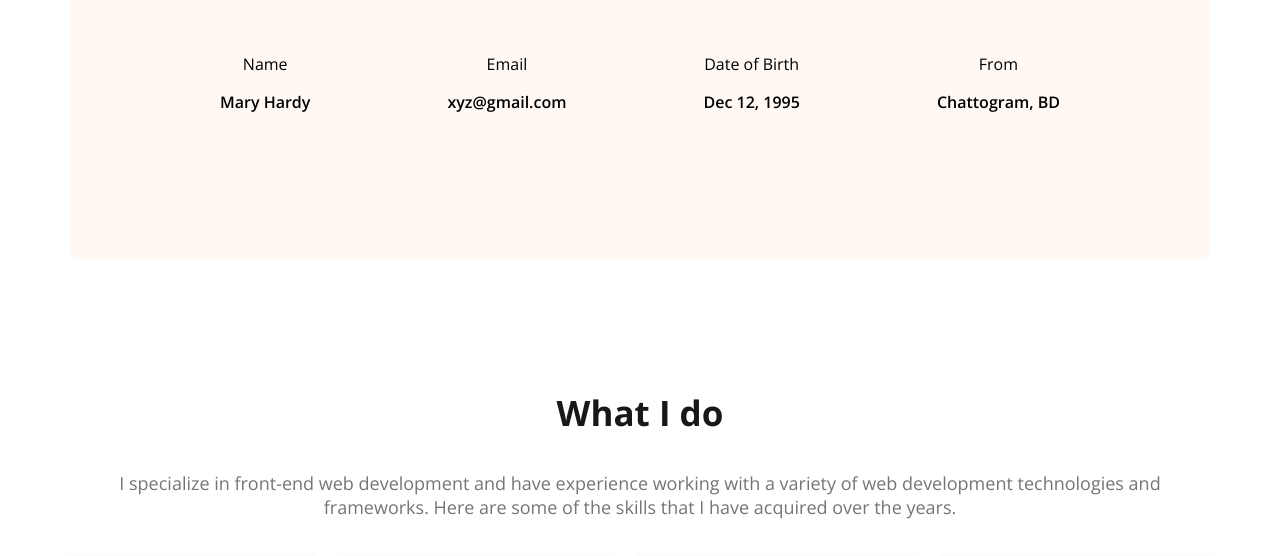
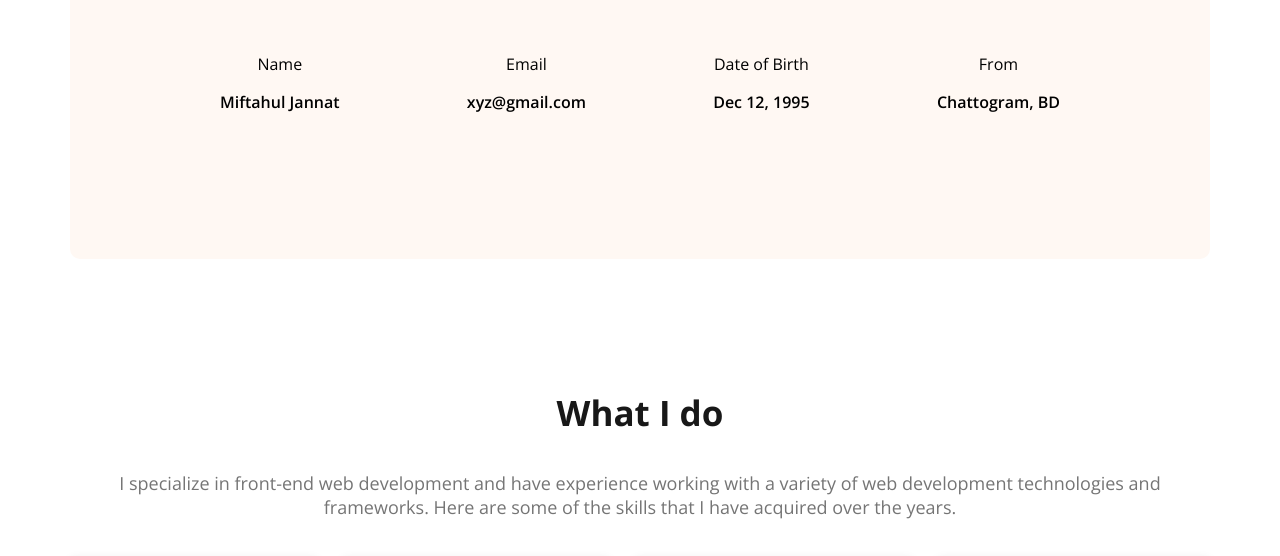
Before and after one commit to miftah1299/web-dev-portfolio, a plain HTML site: page index.html in a window 1280 px wide. Shown: the part 1199-1755 px from the top of the page. Drawn offline with nearby package versions, Linux system fonts and the light colour scheme.

Commit message:
updated name

```diff
--- a/index.html
+++ b/index.html
@@ -51,7 +51,7 @@
                 <!-- .about-item*4>p.item-title+p.item-description -->
                 <div class="about-item">
                     <p class="item-title">Name</p>
-                    <p class="item-description">Mary Hardy</p>
+                    <p class="item-description">Miftahul Jannat</p>
                 </div>
                 <div class="about-item">
                     <p class="item-title">Email</p>
```
